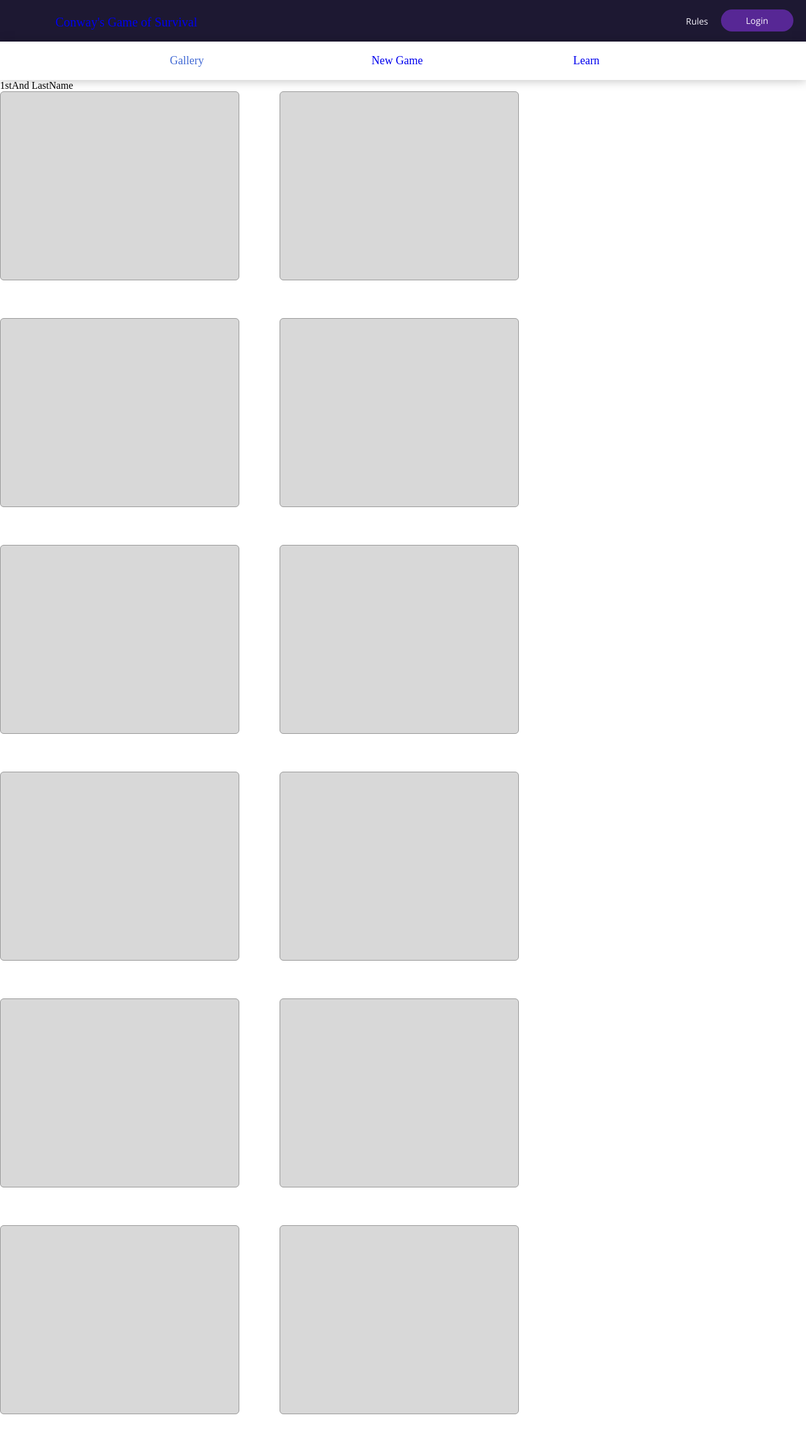
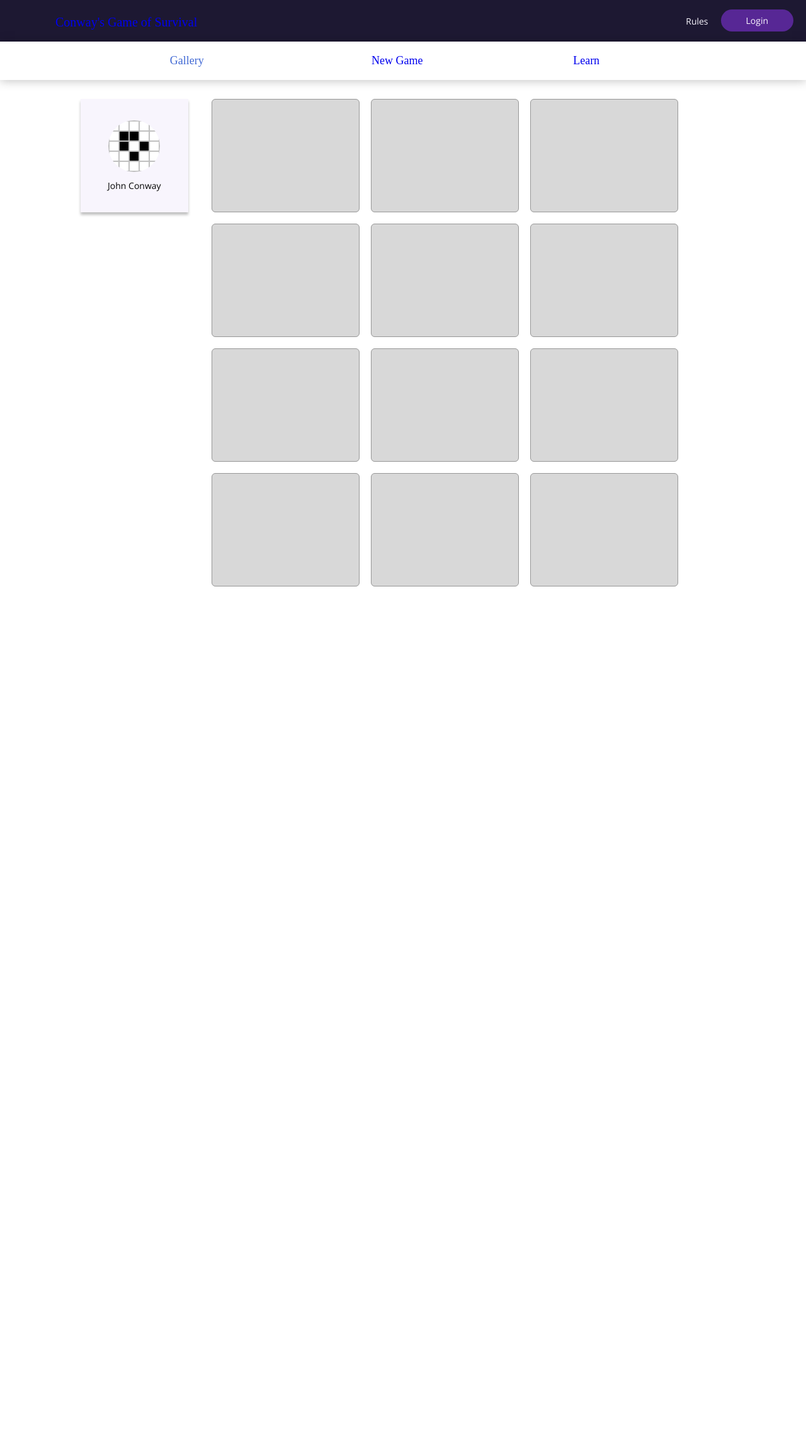
Before and after one commit to dhagandev/ConwayProject, a Django app: page /users/1/ in a window 1280 px wide. Shown: the whole page at 63% size. After the commit the page ends 931 px from the top, so only its background shows below. Run offline with Django 3.2, Linux system fonts and the light colour scheme; data comes from the database, SQL or seed files in the repository; some web fonts are replaced.

Commit message:
Added images that will be randomly assigned to user models, styled user page

```diff
--- /dev/null
+++ b/conway_app/static/css/profile.css
@@ -0,0 +1,47 @@
+.user-prof {
+	height: 100%;
+	width: 80%;
+	margin: 30px auto;
+	display: flex;
+}
+
+.user-card {
+	height: 180px;
+	width: 180px;
+	background: #F8F5FD;
+	box-shadow: 0px 4px 4px rgba(0, 0, 0, 0.25);
+	margin-right: 28px;
+
+	display: flex;
+	flex-direction: column;
+	justify-content: center;
+	align-items: center;
+}
+
+.user-icon {
+	border-radius: 50%;
+	width: 82px;
+	height: 82px;
+	margin: 6px;
+}
+
+.user-name {
+	font-family: Open Sans;
+	font-size: 14px;
+	line-height: 19px;
+
+	color: #000000;
+	margin: 6px;
+}
+
+.user-work {
+	width: 85%;
+	display: flex;
+	flex-wrap: wrap;
+}
+
+.user-work .config-item {
+	height: 180px;
+	width: 235px;
+	margin: 0 9px 18px;
+}
--- a/conway_app/templates/base.html
+++ b/conway_app/templates/base.html
@@ -16,6 +16,7 @@
     <link rel="stylesheet" type="text/css" href="{% static 'css/nav.css' %}">
     <link rel="stylesheet" type="text/css" href="{% static 'css/home.css' %}">
     <link rel="stylesheet" type="text/css" href="{% static 'css/createconsim.css' %}">
+    <link rel="stylesheet" type="text/css" href="{% static 'css/profile.css' %}">
 </head>
 <body>
     <div class="top-header">
--- a/conway_app/templates/registration/profile.html
+++ b/conway_app/templates/registration/profile.html
@@ -4,9 +4,10 @@
 
 <div class="user-prof">
 	<div class="user-card">
-		<div class="user-icon"/>
-		<div class="user-name">1stAnd LastName</div>
+		<img class="user-icon" src="../../static/img/boat.png" alt="User Icon">
+		<div class="user-name">John Conway</div>
 	</div>
+
 	<div class="user-work">
 		{% with ''|center:12 as range %}
 			{% for _ in range %}
```
Also changed, not shown: conway_app/static/img/beehive.png (added), conway_app/static/img/block.png (added), conway_app/static/img/boat.png (added), conway_app/static/img/loaf.png (added), conway_app/static/img/tub.png (added).
